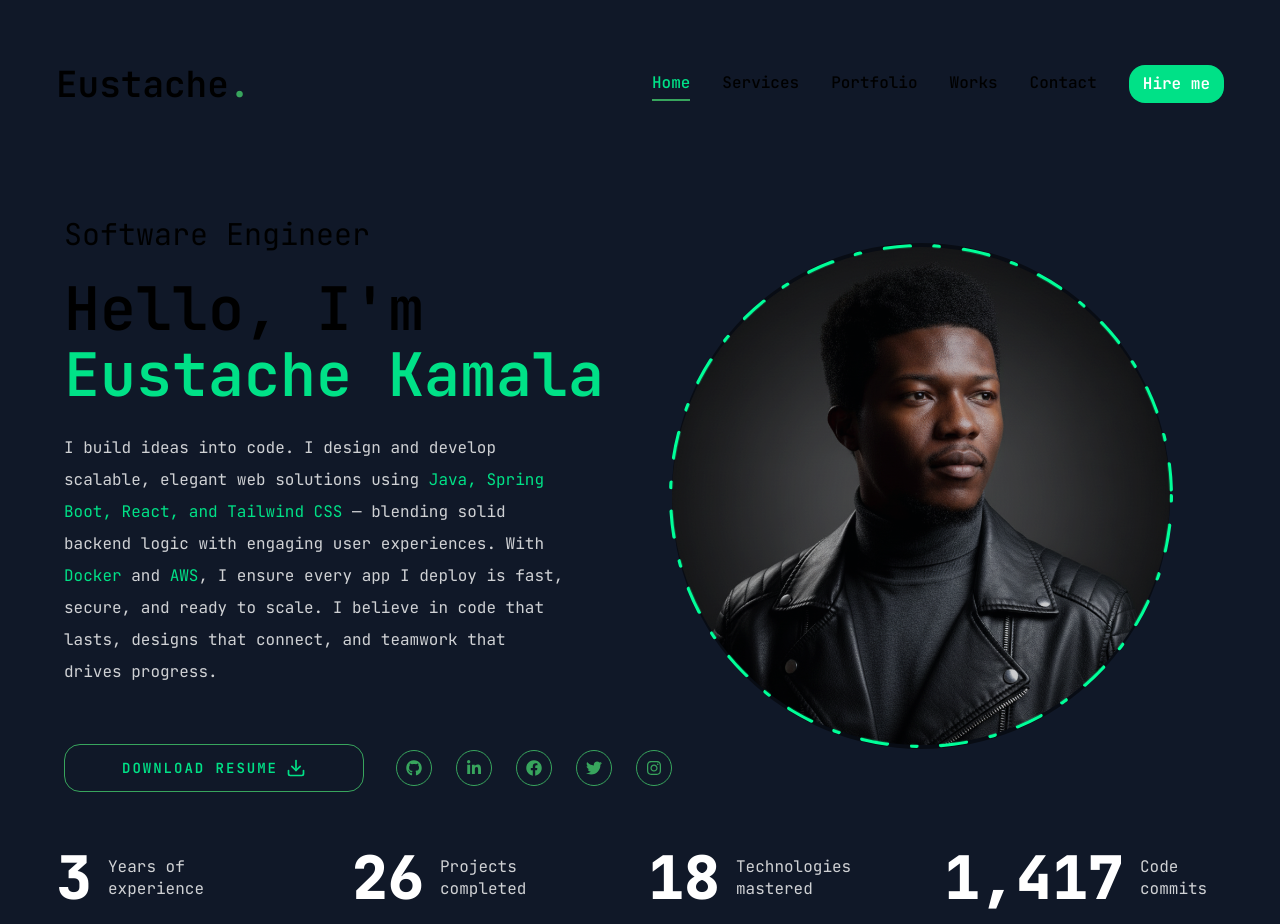
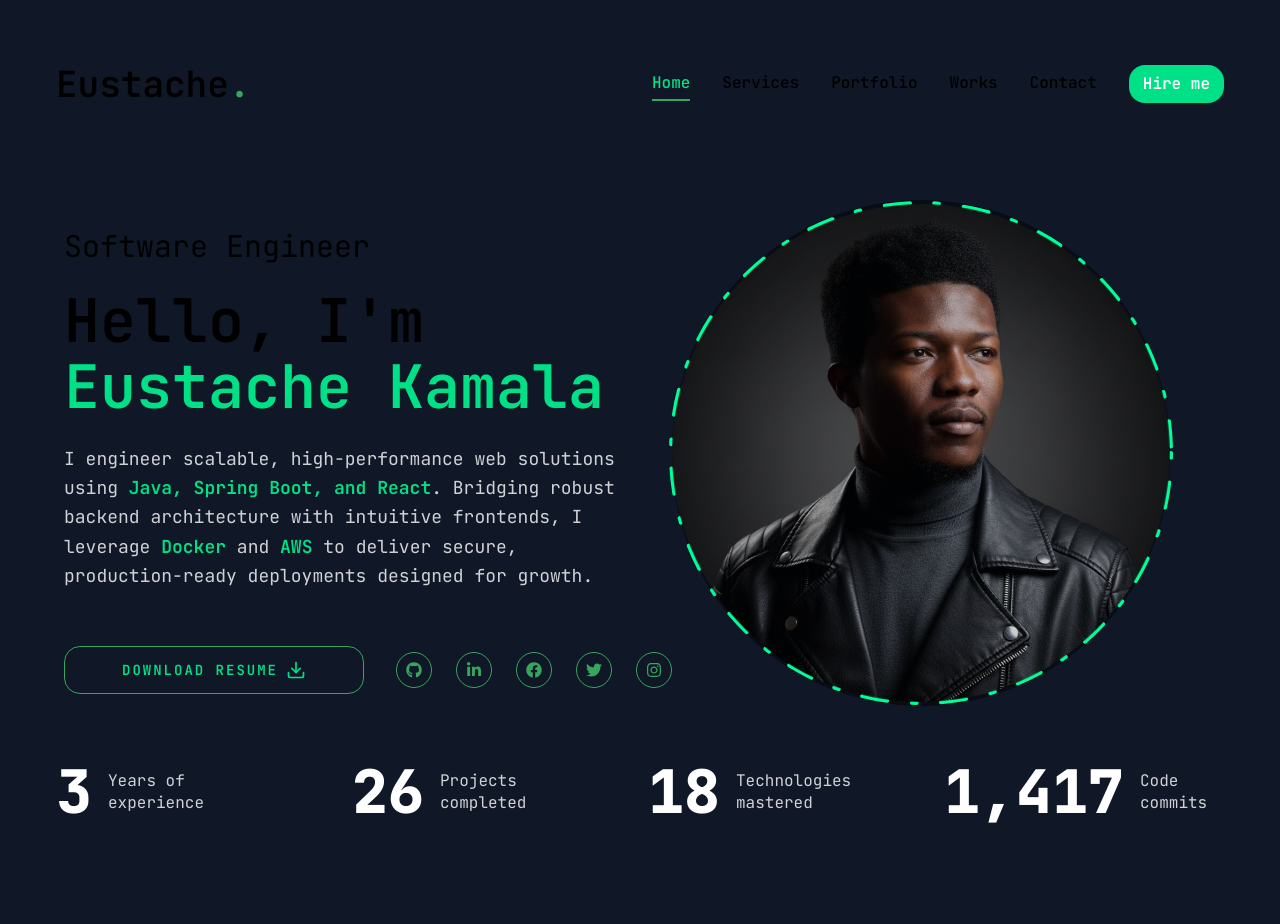
Before and after one commit to Eustachekamala/Portfolio-eustache, a Next.js app: page / in a window 1280 px wide. After the commit the page ends 838 px from the top, so only its background shows below. Built offline with nearby package versions, Linux system fonts and the light colour scheme.

Commit message:
updated the resume pdf and bio on the home page

```diff
--- a/app/page.jsx
+++ b/app/page.jsx
@@ -17,15 +17,13 @@ export default function Home() {
                                 <span className="text-accent-500">Eustache Kamala</span>
                             </h1>
                         </div>
-                        <p className="max-w-[500px] mb-8 text-white/80">
-                            I build ideas into code. I design and develop scalable, elegant web
-                            solutions using{" "}
-                            <span className="text-accent-500">Java, Spring Boot, React, and Tailwind CSS</span>{" "}
-                            — blending solid backend logic with engaging user experiences. With{" "}
-                            <span className="text-accent-500">Docker</span> and{" "}
-                            <span className="text-accent-500">AWS</span>, I ensure every app I deploy is fast,
-                            secure, and ready to scale. I believe in code that lasts, designs that connect,
-                            and teamwork that drives progress.
+                        <p className="text-base md:text-lg leading-relaxed text-white/80 max-w-xl mb-8">
+                            I engineer scalable, high-performance web solutions using{" "}
+                            <span className="font-semibold text-accent-500">Java, Spring Boot, and React</span>.
+                            Bridging robust backend architecture with intuitive frontends, I leverage{" "}
+                            <span className="font-semibold text-accent-500">Docker</span> and{" "}
+                            <span className="font-semibold text-accent-500">AWS</span> to deliver secure,
+                            production-ready deployments designed for growth.
                         </p>
 
                         {/** Button and socials */}
--- a/components/DownloadButton.jsx
+++ b/components/DownloadButton.jsx
@@ -6,7 +6,7 @@ import { FiDownload } from "react-icons/fi";
 export default function DownloadButton() {
   const handleDownloadCV = () => {
     const link = document.createElement("a");
-    link.href = "/assets/Eustache_Katembo_Resume.pdf";
+    link.href = "/assets/resume/Eustache_Katembo_Resume.pdf";
     link.download = "Eustache_Katembo_Resume.pdf";
     link.click();
   };
```
Also changed, not shown: 1 other file (tests, documents, lock files or other folders).
